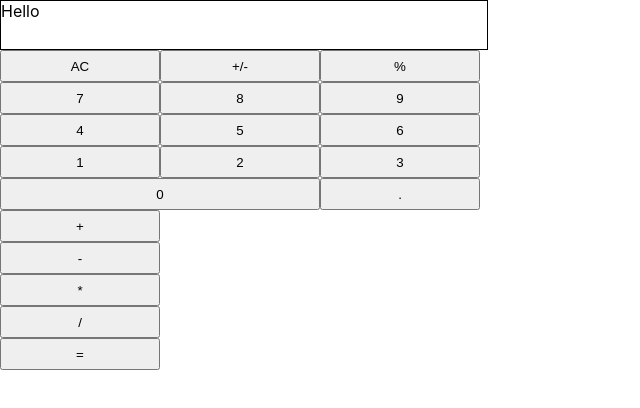
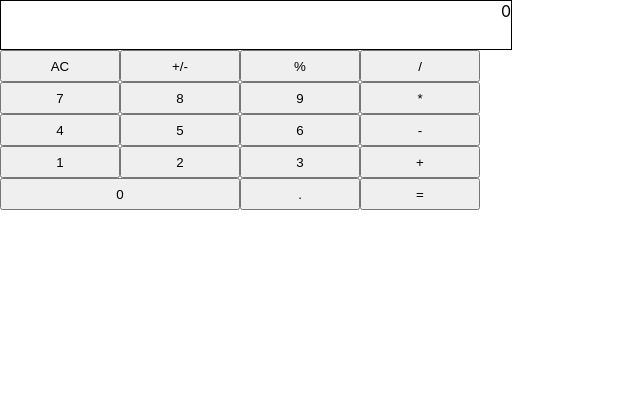
Before and after one commit to tylercasperson/calculator, a React (Create React App) app: page / in a window 1280 px wide. Shown: the top 408 px of the page, without its empty margins (0-640 px from the left). Built offline with nearby package versions, Linux system fonts and the light colour scheme.

Commit message:
able to perform basic equations

```diff
--- a/src/components/AlgabraicSigns.js
+++ /dev/null
@@ -1,16 +0,0 @@
-import React from 'react';
-import Button from './Button';
-
-const AlgabraicSigns = () => {
-  return (
-    <div style={{ display: 'flex', flexDirection: 'column' }}>
-      <Button display={'+'} />
-      <Button display={'-'} />
-      <Button display={'*'} />
-      <Button display={'/'} />
-      <Button display={'='} />
-    </div>
-  );
-};
-
-export default AlgabraicSigns;
--- a/src/components/Button.js
+++ b/src/components/Button.js
@@ -1,4 +1,4 @@
-import React from 'react';
+import React, { useRef } from 'react';
 
 const Button = (props) => {
   const btnOptions = (btnPressed) => {
@@ -47,12 +47,13 @@ const Button = (props) => {
     <button
       style={{
         height: '2rem',
-        width: props.width === undefined ? '10rem' : props.width,
+        width: props.width === undefined ? '25%' : props.width,
       }}
       className={props.className}
-      onClick={() => btnOptions(props.display)}
+      onClick={props.onClick}
+      ref={props.name}
     >
-      {props.display}
+      {props.value}
     </button>
   );
 };
--- a/src/components/CalculatorBody.js
+++ b/src/components/CalculatorBody.js
@@ -1,38 +1,80 @@
-import React from 'react';
+import React, { useState } from 'react';
 
 import Display from './Display';
 import Button from './Button';
-import AlgabraicSigns from './AlgabraicSigns';
 
 const CalculatorBody = () => {
+  const [total, setTotal] = useState(0);
+  const [equation, setEquation] = useState([]);
+
+  const calculation = (input) => {
+    const signs = (sign, firstSet, secondSet) => {
+      switch (sign) {
+        case '+':
+          return Number(firstSet) + Number(secondSet);
+        case '-':
+          return Number(firstSet) - Number(secondSet);
+        case '*':
+          return Number(firstSet) * Number(secondSet);
+        case '/':
+          return Number(firstSet) / Number(secondSet);
+        default:
+          return 'number';
+      }
+    };
+
+    if (input === '=') {
+      let firstSet = [];
+      let symbolArr = [];
+      let secondSet = [];
+      for (let i = 0; i < equation.length; i++) {
+        if (!isNaN(equation[i]) || equation[i] === '.') {
+          if (symbolArr.length === 0) {
+            firstSet.push(equation[i]);
+          } else if (symbolArr.length !== 0) {
+            secondSet.push(equation[i]);
+          }
+        } else {
+          symbolArr.push(equation[i]);
+        }
+      }
+
+      setTotal(
+        signs(symbolArr.join(''), firstSet.join(''), secondSet.join(''))
+      );
+    } else {
+      setTotal(input);
+    }
+    equation.push(input);
+  };
+
   return (
     <div style={{ display: 'flex', flexWrap: 'wrap', width: '40vw' }}>
-      <Display />
+      <Display total={total} />
       <div style={{ width: '30rem' }}>
-        <Button display={'AC'} />
-        <Button display={'+/-'} />
-        <Button display={'%'} />
+        <Button value={'AC'} onClick={() => calculation()} />
+        <Button value={'+/-'} />
+        <Button value={'%'} />
+        <Button value={'/'} onClick={() => calculation('/')} />
 
-        <Button display={7} />
-        <Button display={8} />
-        <Button display={9} />
+        <Button value={7} onClick={() => calculation(7)} />
+        <Button value={8} onClick={() => calculation(8)} />
+        <Button value={9} onClick={() => calculation(9)} />
+        <Button value={'*'} onClick={() => calculation('*')} />
 
-        <Button display={4} />
-        <Button display={5} />
-        <Button display={6} />
+        <Button value={4} onClick={() => calculation(4)} />
+        <Button value={5} onClick={() => calculation(5)} />
+        <Button value={6} onClick={() => calculation(6)} />
+        <Button value={'-'} onClick={() => calculation('-')} />
 
-        <Button display={1} />
-        <Button display={2} />
-        <Button display={3} />
+        <Button value={1} onClick={() => calculation(1)} />
+        <Button value={2} onClick={() => calculation(2)} />
+        <Button value={3} onClick={() => calculation(3)} />
+        <Button value={'+'} onClick={() => calculation('+')} />
 
-        <Button display={0} width={'20rem'} />
-
-        <Button display={'.'} />
-
-        {/* <Button className='fas fa-square-root-alt' /> */}
-      </div>
-      <div style={{ width: '10rem' }}>
-        <AlgabraicSigns />
+        <Button value={0} onClick={() => calculation(0)} width={'50%'} />
+        <Button value={'.'} onClick={() => calculation('.')} />
+        <Button value={'='} onClick={() => calculation('=')} />
       </div>
     </div>
   );
--- a/src/components/Display.js
+++ b/src/components/Display.js
@@ -1,17 +1,17 @@
 import React from 'react';
 
-const Display = () => {
+const Display = (props) => {
   return (
     <div
       style={{
         display: 'flex',
-        width: '38vw',
+        width: '40vw',
         height: '3rem',
         border: '1pt solid black',
-        flexBasis: 'flexend',
+        justifyContent: 'flex-end',
       }}
     >
-      Hello
+      {props.total}
     </div>
   );
 };
```
